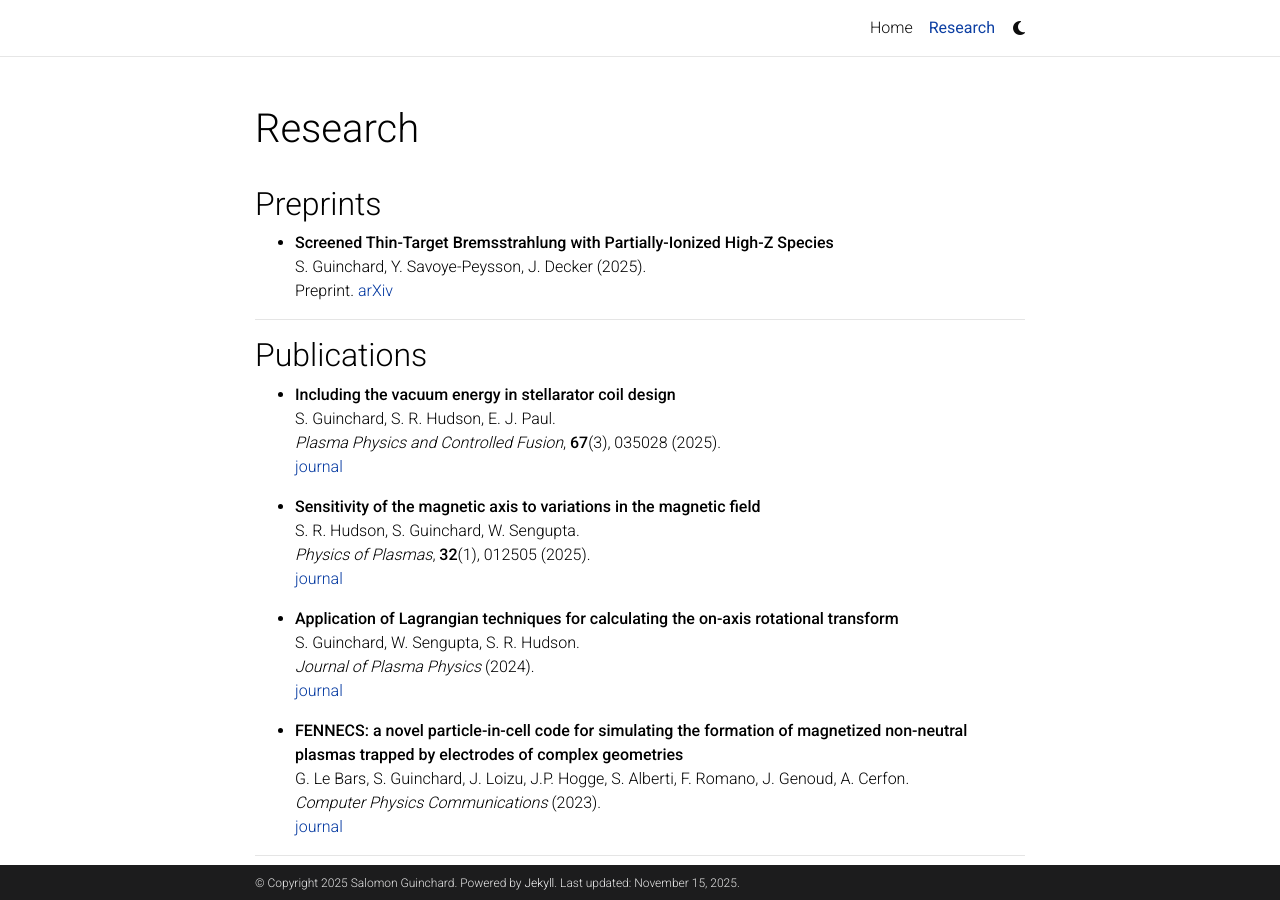
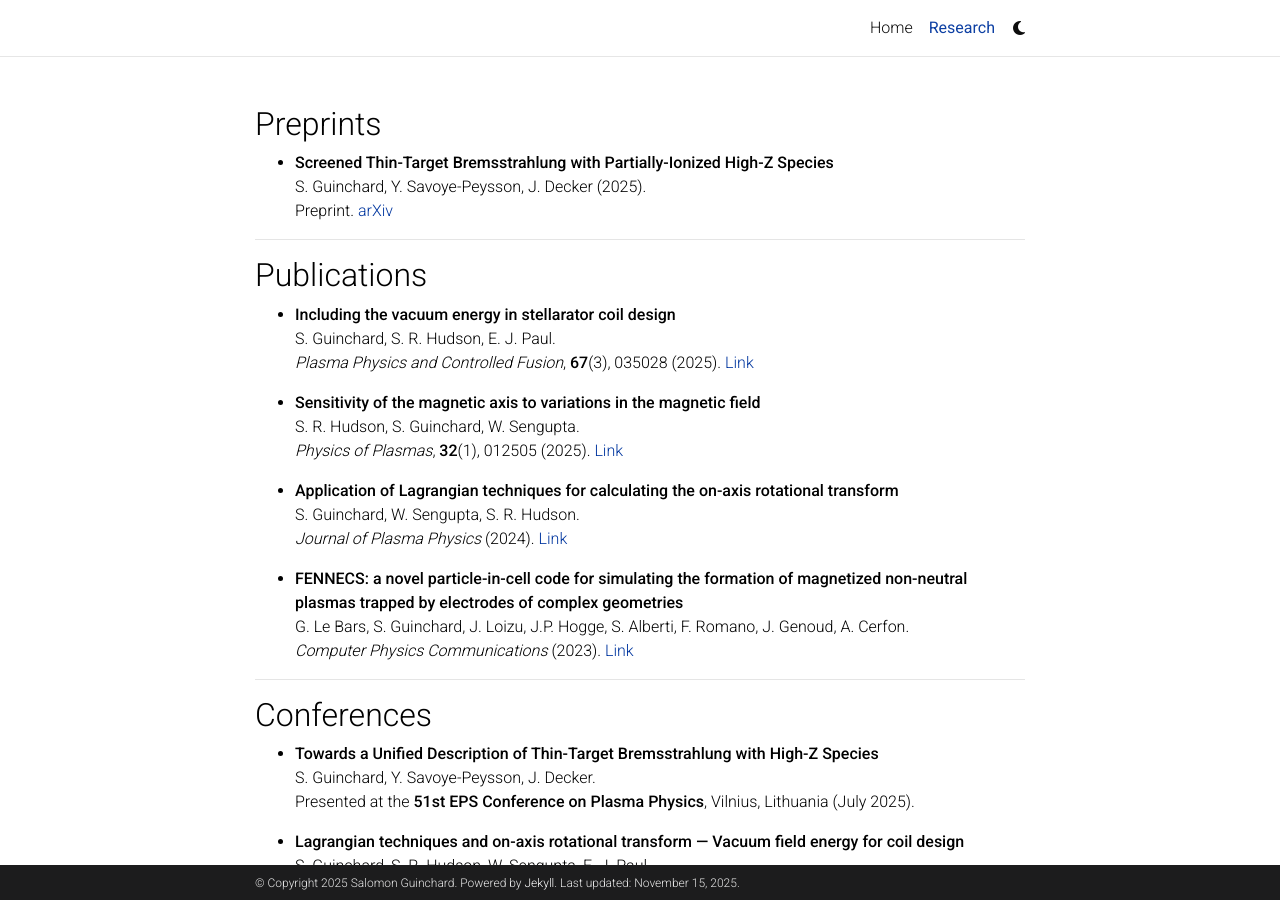
Before and after one commit to salomon73/salomon73.github.io, a Jekyll site: the page built from _pages/publications.md, in a window 1280 px wide and 900 px high. Built offline with Jekyll 4.4.1, drawn with Linux system fonts in a browser that asks for light colours; comment, search, counter and statistics services are not loaded; a style sheet for code colours, icons or effects is not loaded.

Commit message:
updated research page

```diff
--- a/_layouts/page.html
+++ b/_layouts/page.html
@@ -5,7 +5,6 @@
 <div class="post">
 
   <header class="post-header">
-    <h1 class="post-title">{{ page.title }}</h1>
     <p class="post-description">{{ page.description }}</p>
   </header>
 
@@ -13,15 +12,4 @@
     {{ content }}
   </article>
 
-  {%- if page.related_publications != null and page.related_publications.size > 0 -%}
-  {% assign publications = page.related_publications | replace: ", ", "," | split: "," | join: "|" %}
-  <h2>References</h2>
-  <div class="publications">
-    {% bibliography -f {{ site.scholar.bibliography }} -q @*[key^={{ publications }}]* %}
-  </div>
-  {%- endif %}
-
-  {%- if site.giscus and page.giscus_comments -%}
-    {% include giscus.html %}
-  {%- endif -%}
 </div>
--- a/_pages/publications.md
+++ b/_pages/publications.md
@@ -1,6 +1,6 @@
 ---
 layout: page
-permalink: /Research/
+permalink: /research/
 title: Research
 nav: true
 nav_order: 1
@@ -18,23 +18,19 @@
 
 * **Including the vacuum energy in stellarator coil design**
   S. Guinchard, S. R. Hudson, E. J. Paul.
-  *Plasma Physics and Controlled Fusion*, **67**(3), 035028 (2025).
-  [journal](https://dx.doi.org/10.1088/1361-6587/adb789)
+  *Plasma Physics and Controlled Fusion*, **67**(3), 035028 (2025). [Link](https://dx.doi.org/10.1088/1361-6587/adb789)
 
 * **Sensitivity of the magnetic axis to variations in the magnetic field**
   S. R. Hudson, S. Guinchard, W. Sengupta.
-  *Physics of Plasmas*, **32**(1), 012505 (2025).
-  [journal](https://doi.org/10.1063/5.0241455)
+  *Physics of Plasmas*, **32**(1), 012505 (2025). [Link](https://doi.org/10.1063/5.0241455)
 
 * **Application of Lagrangian techniques for calculating the on-axis rotational transform**
   S. Guinchard, W. Sengupta, S. R. Hudson.
-  *Journal of Plasma Physics* (2024).
-  [journal](https://www.cambridge.org/core/journals/journal-of-plasma-physics/article/application-of-lagrangian-techniques-for-calculating-the-onaxis-rotational-transform/15DB035A9C614D1DAC8C09E1D47B704E)
+  *Journal of Plasma Physics* (2024). [Link](https://www.cambridge.org/core/journals/journal-of-plasma-physics/article/application-of-lagrangian-techniques-for-calculating-the-onaxis-rotational-transform/15DB035A9C614D1DAC8C09E1D47B704E)
 
 * **FENNECS: a novel particle-in-cell code for simulating the formation of magnetized non-neutral plasmas trapped by electrodes of complex geometries**
   G. Le Bars, S. Guinchard, J. Loizu, J.P. Hogge, S. Alberti, F. Romano, J. Genoud, A. Cerfon.
-  *Computer Physics Communications* (2023).
-  [journal](https://www.sciencedirect.com/science/article/pii/S0010465524001917)
+  *Computer Physics Communications* (2023). [Link](https://www.sciencedirect.com/science/article/pii/S0010465524001917)
 
 ---
 
```
